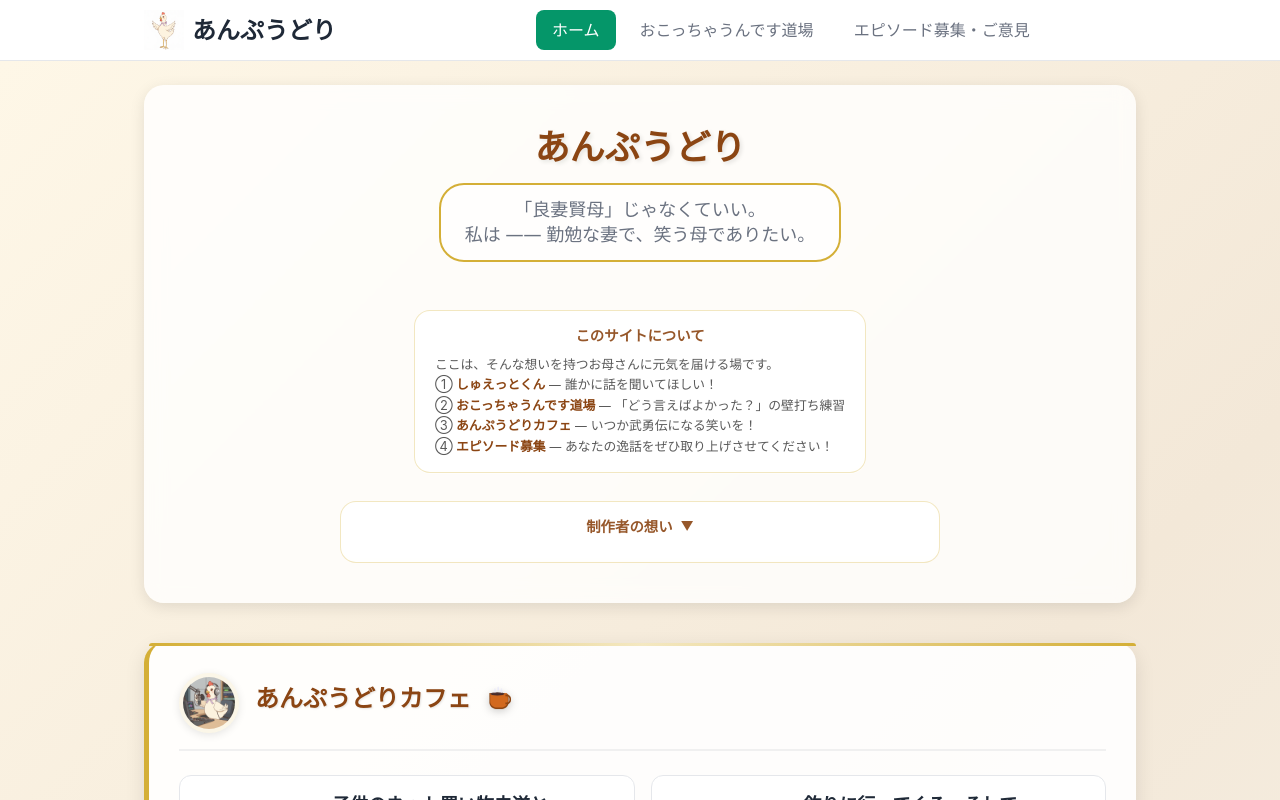
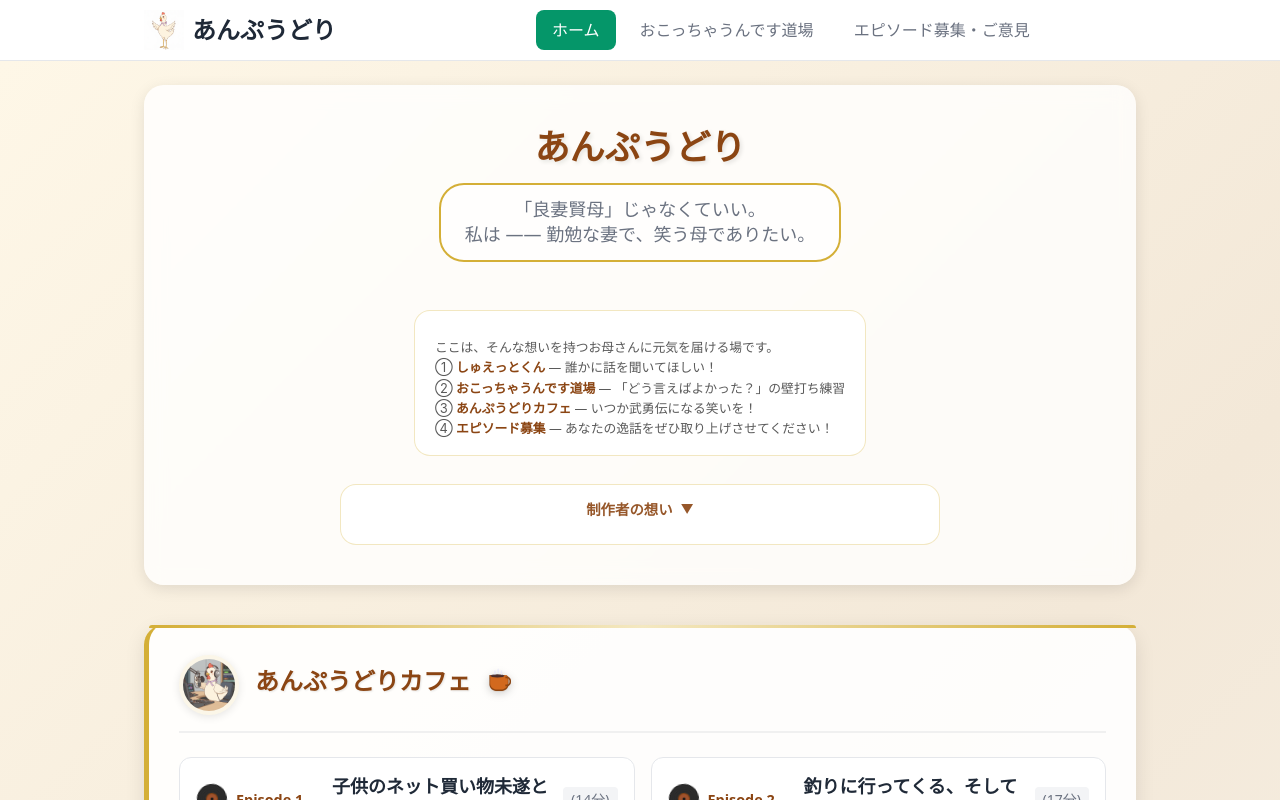
Before and after one commit to emafr-2025/un_peu_de_rire_2025, a Next.js app: page / in a window 1280 px wide. Shown: the top 800 px of the page. Built offline with nearby package versions, Linux system fonts and the light colour scheme.

Commit message:
remove 'このサイトについて' text from headers

```diff
--- a/app/page.tsx
+++ b/app/page.tsx
@@ -55,7 +55,7 @@ export default function HomePage() {
 
             {/* Site Description */}
             <div className={styles.siteDescription}>
-              <h2 className={styles.siteDescriptionTitle}>このサイトについて</h2>
+              <h2 className={styles.siteDescriptionTitle}></h2>
               <p className={styles.siteDescriptionText}>
                 ここは、そんな想いを持つお母さんに元気を届ける場です。<br/>
                 ① <strong>しゅえっとくん</strong> ― 誰かに話を聞いてほしい！<br/>
--- a/components/SiteIntro.tsx
+++ b/components/SiteIntro.tsx
@@ -45,7 +45,6 @@ export default function SiteIntro() {
         aria-expanded={isMobile ? undefined : isExpanded}
         aria-controls={isMobile ? undefined : "site-intro-content"}
       >
-        このサイトについて
         {!isMobile && (
           <span
             className={styles.expandIcon}
```
